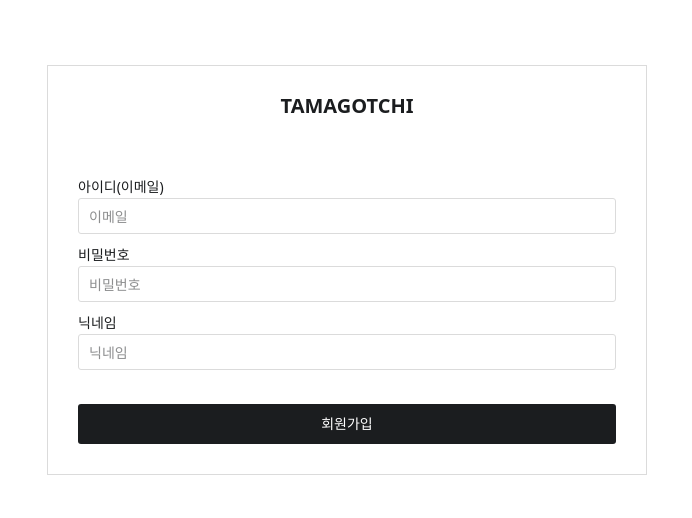
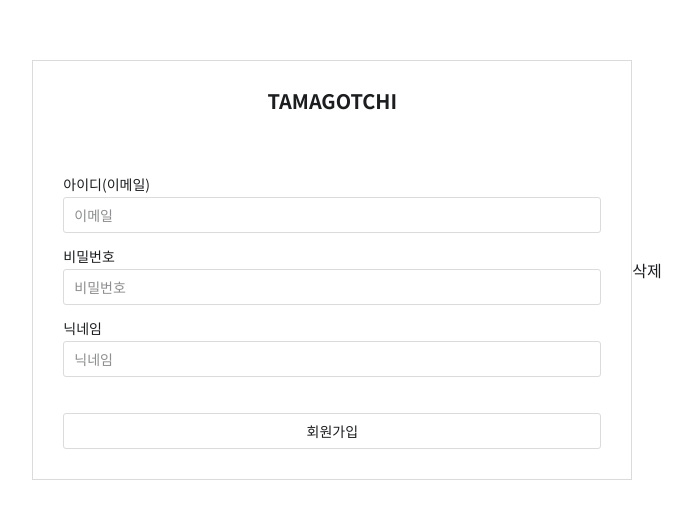
Before and after one commit to helloyoogs/tamagotchi, a Next.js app in the folder frontend/: page /containers/signup in a window 1280 px wide. Shown: the part 130-648 px from the top of the page, without its empty margins (293-985 px from the left). Built offline with nearby package versions, Linux system fonts and the light colour scheme.

Commit message:
[FE] 공통 팝업 추가

```diff
--- a/frontend/package.json
+++ b/frontend/package.json
@@ -9,6 +9,7 @@
     "lint": "next lint"
   },
   "dependencies": {
+    "@radix-ui/react-dialog": "^1.1.14",
     "next": "^15.3.3",
     "react": "^19.0.0",
     "react-dom": "^19.0.0"
--- a/frontend/src/app/@types/components.d.ts
+++ b/frontend/src/app/@types/components.d.ts
@@ -1,6 +1,15 @@
-import { ButtonHTMLAttributes } from "react";
+import { ButtonHTMLAttributes, ReactNode } from "react";
+import { DialogContentProps } from "@radix-ui/react-dialog";
 
 export interface CButtonProps extends ButtonHTMLAttributes<HTMLButtonElement> {
   children: ReactNode;
   className?: string;
+  variant?: fill | line;
+  size?: md | lg;
 }
+
+interface CPopupProps extends DialogContentProps {
+  trigger?: ReactNode;
+  children?: ReactNode;
+  className?: string;
+}
--- a/frontend/src/app/component/_atoms/cButton.tsx
+++ b/frontend/src/app/component/_atoms/cButton.tsx
@@ -1,9 +1,21 @@
 import { FC } from "react";
 import { CButtonProps } from "@/app/@types/components";
 
-const CButton: FC<CButtonProps> = ({ children, className, ...props }) => {
+const CButton: FC<CButtonProps> = ({
+  variant = "line",
+  size = "md",
+  children,
+  className = "",
+  ...props
+}) => {
+  const variantStyle = variant === "line" ? "cButtonLine" : "cButtonFill";
+  const sizeStyle = size === "lg" ? "cButtonLg" : "cButtonMd";
+
   return (
-    <button {...props} className={`cButton ${className}`}>
+    <button
+      {...props}
+      className={`cButton ${variantStyle} ${sizeStyle} ${className}`}
+    >
       {children}
     </button>
   );
--- a/frontend/src/app/component/_atoms/cInput.tsx
+++ b/frontend/src/app/component/_atoms/cInput.tsx
@@ -20,7 +20,7 @@ interface FieldProps {
 const Field: FC<FieldProps> = ({ children, error, className }) => {
   return (
     <CInputContext.Provider value={{ error }}>
-      <div className={`flex flex-col gap-[4px] flex-1 ${className ?? ""}`}>
+      <div className={`flex flex-col gap-[6px] flex-1 ${className ?? ""}`}>
         {children}
       </div>
     </CInputContext.Provider>
@@ -33,7 +33,7 @@ interface LabelProps {
 }
 
 const Label: FC<LabelProps> = ({ children, className }) => (
-  <label className={className}>{children}</label>
+  <label className={`cInputLabel ${className}`}>{children}</label>
 );
 
 type InputProps = InputHTMLAttributes<HTMLInputElement>;
--- /dev/null
+++ b/frontend/src/app/component/_atoms/cPopup.tsx
@@ -0,0 +1,92 @@
+import { FC, ReactNode } from "react";
+import * as Dialog from "@radix-ui/react-dialog";
+import { CPopupProps } from "@/app/@types/components";
+
+interface HeaderProps {
+  className?: string;
+  children?: ReactNode;
+}
+
+interface BodyProps {
+  children?: ReactNode;
+}
+
+interface FooterProps {
+  children?: ReactNode;
+}
+
+interface TitleProps extends Dialog.DialogTitleProps {
+  children?: ReactNode;
+  className?: string;
+}
+
+interface DescriptionProps extends Dialog.DialogDescriptionProps {
+  children?: ReactNode;
+  className?: string;
+}
+
+interface CloseProps extends Dialog.DialogCloseProps {
+  children?: ReactNode;
+}
+
+const CPopup: FC<CPopupProps> & {
+  Header: FC<HeaderProps>;
+  Body: FC<BodyProps>;
+  Footer: FC<FooterProps>;
+  Title: FC<TitleProps>;
+  Description: FC<DescriptionProps>;
+  Close: FC<CloseProps>;
+} = ({ trigger, children, className, ...props }) => {
+  return (
+    <Dialog.Root>
+      <Dialog.Trigger asChild>{trigger}</Dialog.Trigger>
+      <Dialog.Overlay className={"cPopupOverlay"} />
+      <Dialog.Content className={`cPopupContent ${className}`} {...props}>
+        {children}
+      </Dialog.Content>
+    </Dialog.Root>
+  );
+};
+
+const Header: FC<HeaderProps> = ({ children, className = "" }) => {
+  return <div className={`cPopupHeader ${className}`}>{children}</div>;
+};
+
+const Title: FC<TitleProps> = ({ children, className = "", ...props }) => (
+  <Dialog.Title className={`cPopupTitle ${className}`} {...props}>
+    {children}
+  </Dialog.Title>
+);
+
+const Description: FC<DescriptionProps> = ({
+  children,
+  className = "",
+  ...props
+}) => (
+  <Dialog.Description className={`${className}`} {...props}>
+    {children}
+  </Dialog.Description>
+);
+const Body: FC<BodyProps> = ({ children }) => {
+  return <div className="cPopupBody">{children}</div>;
+};
+
+const Footer: FC<FooterProps> = ({ children }) => {
+  return <div className={"cPopupFooter"}>{children}</div>;
+};
+
+const Close: FC<CloseProps> = ({ children, ...props }) => {
+  return (
+    <Dialog.Close asChild {...props}>
+      {children}
+    </Dialog.Close>
+  );
+};
+
+CPopup.Header = Header;
+CPopup.Body = Body;
+CPopup.Footer = Footer;
+CPopup.Title = Title;
+CPopup.Description = Description;
+CPopup.Close = Close;
+export default CPopup;
--- /dev/null
+++ b/frontend/src/app/component/_molecules/alertPopup.tsx
@@ -0,0 +1,39 @@
+import { FC, ReactNode } from "react";
+import CPopup from "@/app/component/_atoms/cPopup";
+import CButton from "@/app/component/_atoms/cButton";
+
+interface AlertPopupProps {
+  trigger: ReactNode;
+  title: string;
+  description?: string;
+  confirmText?: string;
+  onConfirm: () => void;
+}
+
+export const AlertPopup: FC<AlertPopupProps> = ({
+  trigger,
+  title,
+  description,
+  confirmText = "확인",
+  onConfirm,
+}) => {
+  return (
+    <CPopup trigger={trigger}>
+      <CPopup.Header>
+        <CPopup.Title>{title}</CPopup.Title>
+      </CPopup.Header>
+      {description && (
+        <CPopup.Body>
+          <CPopup.Description>{description}</CPopup.Description>
+        </CPopup.Body>
+      )}
+      <CPopup.Footer>
+        <CPopup.Close>
+          <CButton variant={"line"} size={"lg"} onClick={onConfirm}>
+            {confirmText}
+          </CButton>
+        </CPopup.Close>
+      </CPopup.Footer>
+    </CPopup>
+  );
+};
--- a/frontend/src/app/containers/signup/page.tsx
+++ b/frontend/src/app/containers/signup/page.tsx
@@ -7,6 +7,7 @@ import { API_PATH } from "@/app/constants/api";
 import { post } from "@/lib/api-client";
 import { useRouter } from "next/navigation";
 import { validateUser } from "@/lib/validate-user";
+import { AlertPopup } from "@/app/component/_molecules/alertPopup";
 
 export default function SignUp() {
   const router = useRouter();
@@ -85,6 +86,12 @@ export default function SignUp() {
           회원가입
         </CButton>
       </form>
+      <AlertPopup
+        trigger={<button>삭제</button>}
+        title="삭제 확인"
+        description="정말 삭제하시겠습니까?"
+        onConfirm={() => console.log("삭제")}
+      />
     </div>
   );
 }
--- a/frontend/src/app/globals.css
+++ b/frontend/src/app/globals.css
@@ -1,15 +1,32 @@
 @import "tailwindcss";
 
-@layer base {
+@layer components {
     html, body {
         @apply h-full
     }
-    * {
-        @apply text-[#1B1D1F] text-[14px] leading-[100%];
+
+    body {
+        font-family : 'Noto Sans KR', sans-serif;
     }
 
-    .cButton {
-        @apply  bg-[#1B1D1F] text-[#FFFFFF] h-[40px] rounded-[3px];
+    * {
+        @apply text-[#1B1D1F] leading-[100%];
+    }
+
+    .cButtonLine {
+        @apply border border-[#DBDBDB] rounded-[3px] font-[500];
+    }
+
+    .cButtonFill {
+        @apply bg-[#1B1D1F] text-[#FFFFFF] rounded-[3px];
+    }
+
+    .cButtonLg {
+        @apply h-[48px]
+    }
+
+    .cButtonMd {
+        @apply text-[14px] h-[36px]
     }
 
     button {
@@ -19,6 +36,7 @@
     button:disabled,
     button.disabled {
         cursor : not-allowed;
+        opacity : 0.4;
     }
 
     /* TamagotchiDisplay Styles */
@@ -211,10 +229,42 @@
     }
 
     .cInput {
-        @apply border border-[#DBDBDB] rounded-[3px] p-[0_10px] h-[36px];
+        @apply border border-[#DBDBDB] rounded-[3px] p-[0_10px] h-[36px] text-[14px];
+    }
+
+    .cInputLabel {
+        @apply text-[14px]
     }
 
     .cInputValidMessage {
         @apply text-[#d32f2f] text-[12px] pl-[4px];
     }
+
+    .cPopupOverlay {
+        @apply fixed inset-0 bg-[rgba(0,0,0,0.5)];
+    }
+
+    .cPopupContent {
+        @apply fixed w-[600px] max-w-[100%] h-[250px] bg-white rounded-[3px] flex flex-col;
+    }
+
+    .cPopupHeader {
+        @apply flex items-center justify-between p-[20px]
+    }
+
+    .cPopupTitle {
+        @apply text-[20px]
+    }
+
+    .cPopupBody {
+        @apply flex-1 flex flex-col overflow-y-auto p-[20px] justify-center items-center
+    }
+
+    .cPopupFooter {
+        @apply flex items-center p-[20px] justify-center gap-4
+    }
+
+    .cPopupFooter button {
+        @apply w-[200px]
+    }
 }
--- a/frontend/src/app/layout.tsx
+++ b/frontend/src/app/layout.tsx
@@ -7,9 +7,17 @@ export default function RootLayout({
 }>) {
   return (
     <html lang="en">
-      <body>
-        {children}
-      </body>
+      <head>
+        <link
+          href="https://fonts.googleapis.com/css2?family=Noto+Sans+KR:wght@300;400;500;700&display=swap"
+          rel="stylesheet"
+        />
+        <link
+          href="https://fonts.googleapis.com/css2?family=Noto+Sans+KR:wght@300;400;500;700&display=swap"
+          rel="stylesheet"
+        />
+      </head>
+      <body>{children}</body>
     </html>
   );
 }
--- a/frontend/src/app/page.tsx
+++ b/frontend/src/app/page.tsx
@@ -2,38 +2,18 @@ import Link from "next/link";
 
 export default function Home() {
   return (
-    <div className="grid grid-rows-[20px_1fr_20px] items-center justify-items-center min-h-screen p-8 pb-20 gap-16 sm:p-20 font-[family-name:var(--font-geist-sans)]">
+    <div className="flex flex-col gap-4 items-center mt-24">
       tamagotchi
-      <Link href={'/containers/signup'}>
-        Sign-up
-      </Link>
-      <Link href={'/containers/login'}>
-        Login
-      </Link>
-      <Link href={'/containers/main'}>
-        Main
-      </Link>
-      <Link href={'/containers/my'}>
-       my character me, log
-      </Link>
-      <Link href={'/containers/eat'}>
-        Eat
-      </Link>
-      <Link href={'/containers/sleep'}>
-        Sleep
-      </Link>
-      <Link href={'/containers/play'}>
-        Play
-      </Link>
-      <Link href={'/containers/not-found'}>
-        Not-Found
-      </Link>
-      <Link href={'/containers/loading'}>
-        Loading
-      </Link>
-      <Link href={'/containers/settings'}>
-        Settings
-      </Link>
+      <Link href={"/containers/signup"}>Sign-up</Link>
+      <Link href={"/containers/login"}>Login</Link>
+      <Link href={"/containers/main"}>Main</Link>
+      <Link href={"/containers/my"}>my character me, log</Link>
+      <Link href={"/containers/eat"}>Eat</Link>
+      <Link href={"/containers/sleep"}>Sleep</Link>
+      <Link href={"/containers/play"}>Play</Link>
+      <Link href={"/containers/not-found"}>Not-Found</Link>
+      <Link href={"/containers/loading"}>Loading</Link>
+      <Link href={"/containers/settings"}>Settings</Link>
     </div>
   );
 }
--- /dev/null
+++ b/frontend/tailwind.config.js
@@ -0,0 +1,9 @@
+module.exports = {
+  theme: {
+    extend: {
+      fontFamily: {
+        sans: ['"Noto Sans KR"', "sans-serif"],
+      },
+    },
+  },
+};
```
Also changed, not shown: 1 other file (tests, documents, lock files or other folders).
